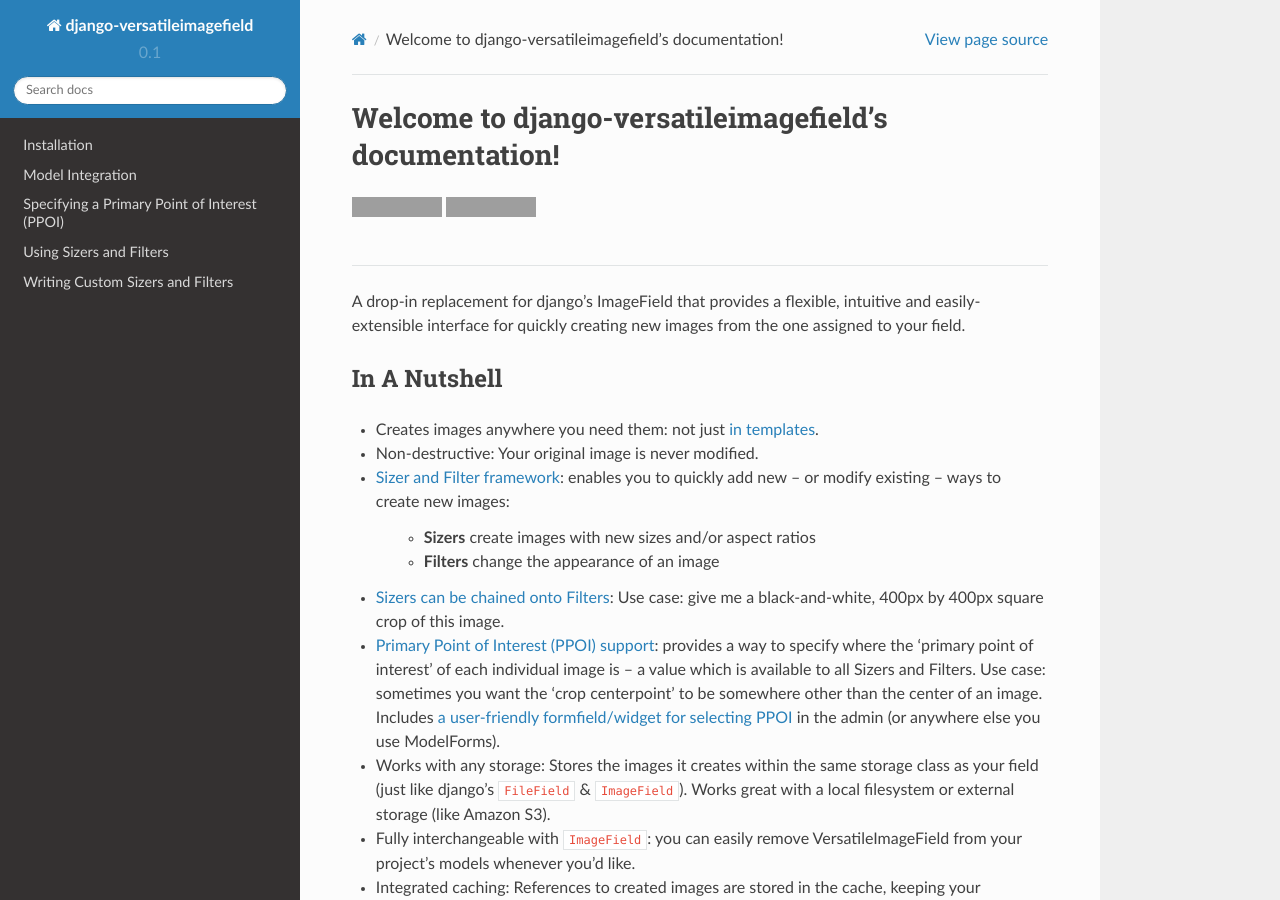
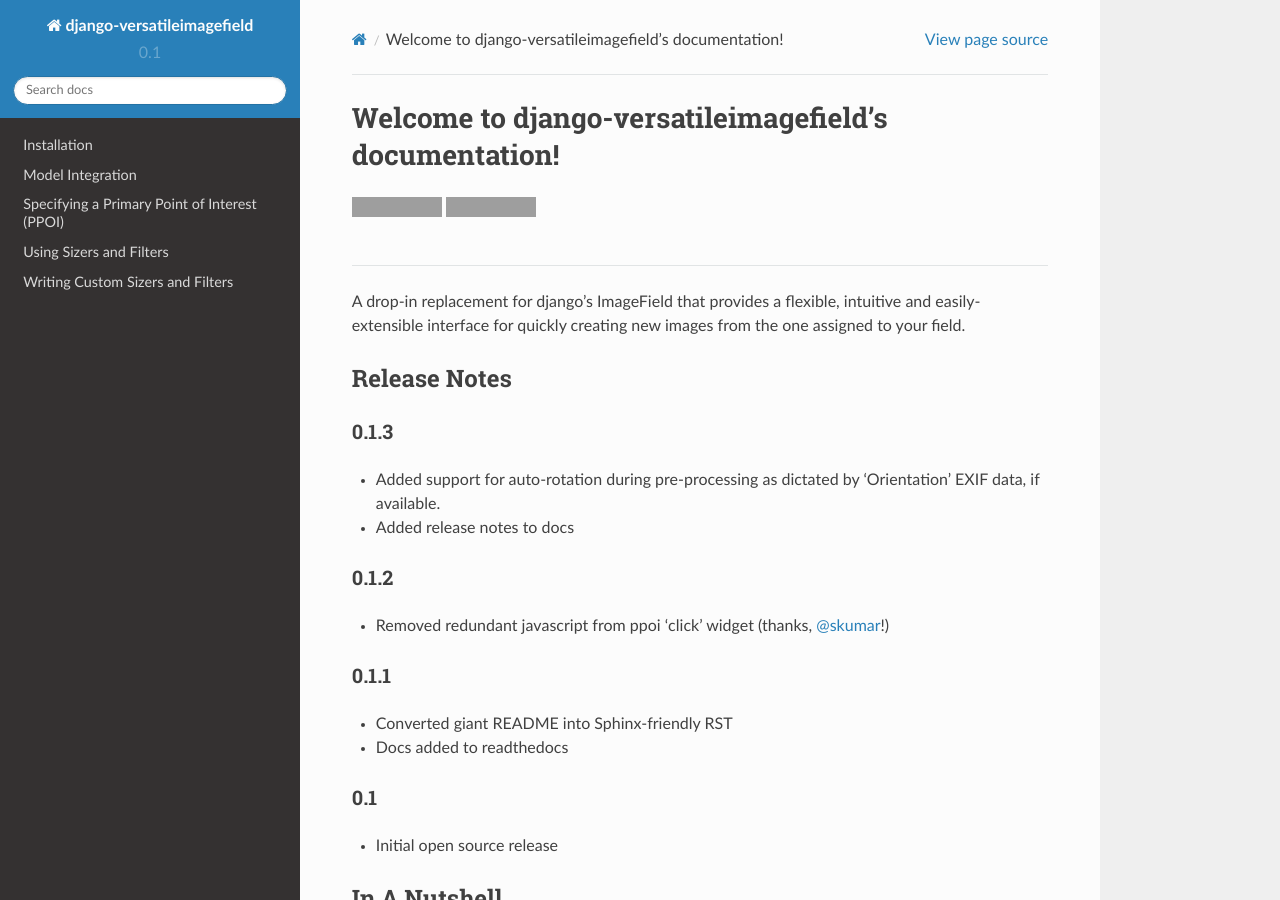
Before and after one commit to respondcreate/django-versatileimagefield, a Sphinx documentation site: the page built from docs/index.rst, in a window 1280 px wide and 900 px high. Built offline with Sphinx 7.4.7 and the Read the Docs theme 2.0.0, drawn with Linux system fonts in a browser that asks for light colours; grey boxes are pictures that could not be loaded.

Commit message:
Adding release notes to docs, bumping to 0.1.3

```diff
--- a/docs/index.rst
+++ b/docs/index.rst
@@ -20,6 +20,31 @@
 A drop-in replacement for django's ImageField that provides a flexible,
 intuitive and easily-extensible interface for quickly creating new
 images from the one assigned to your field.
+
+Release Notes
+=============
+
+0.1.3
+^^^^^
+
+-  Added support for auto-rotation during pre-processing as dictated by 'Orientation' EXIF data, if available.
+-  Added release notes to docs
+
+0.1.2
+^^^^^
+
+-  Removed redundant javascript from ppoi 'click' widget (thanks, `@skumar <https://github.com/theskumar>`_!)
+
+0.1.1
+^^^^^
+
+-  Converted giant README into Sphinx-friendly RST
+-  Docs added to readthedocs
+
+0.1
+^^^^^
+
+-  Initial open source release
 
 
 In A Nutshell
--- a/setup.py
+++ b/setup.py
@@ -5,7 +5,7 @@
 setup(
     name='django-versatileimagefield',
     packages=find_packages(),
-    version='0.1.2',
+    version='0.1.3',
     author=u'Jonathan Ellenberger',
     author_email='jonathan_ellenberger@wgbh.org',
     url='http://github.com/WGBH/django-versatileimagefield/',
```
